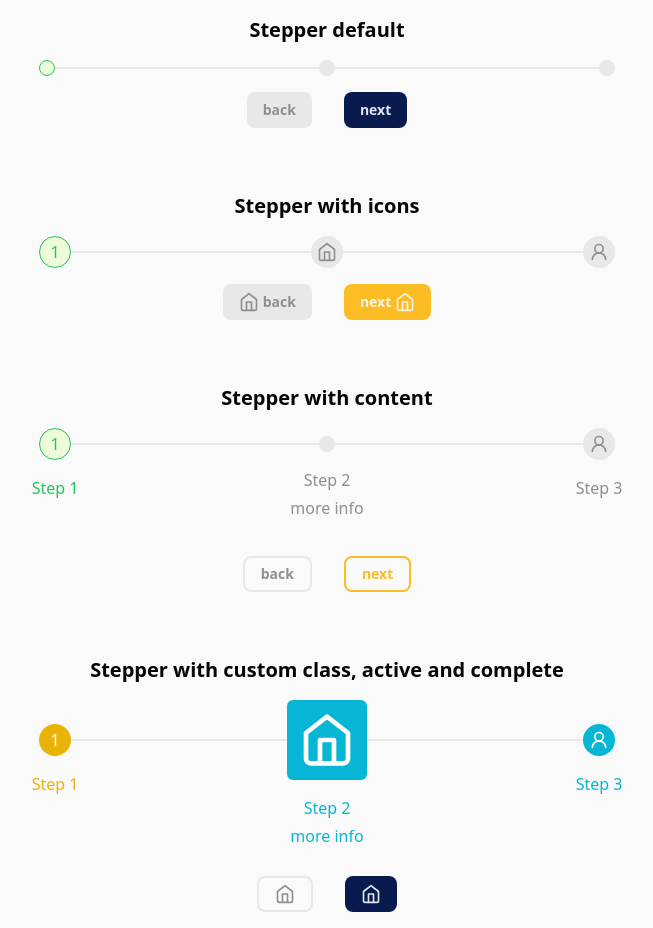
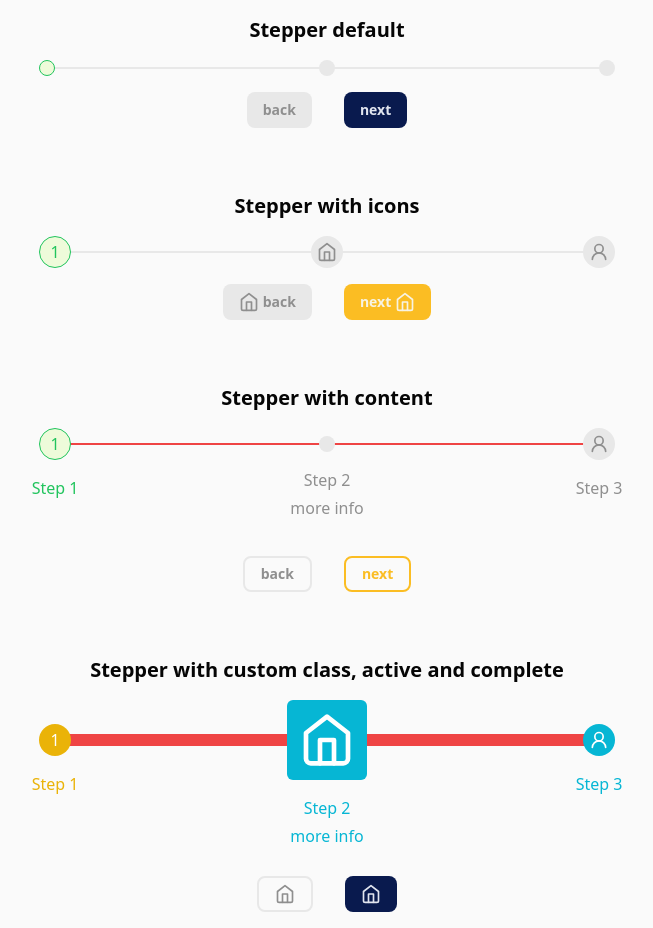
Before and after one commit to cavargasl/promarketing-test, a Next.js app: page / in a window 1280 px wide. Shown: the whole page, without its empty margins (313-966 px from the left). Built offline with nearby package versions, Linux system fonts and the light colour scheme.

Commit message:
feat: add example connector component

```diff
--- a/src/app/components/StepperCustomClass.tsx
+++ b/src/app/components/StepperCustomClass.tsx
@@ -1,7 +1,7 @@
 'use client'
 import { Icons } from '@/components/Icons'
 import { Button } from '@/components/ui/Button'
-import { Step, StepContent, Stepper } from '@/components/ui/Stepper'
+import { Step, StepConnector, StepContent, Stepper } from '@/components/ui/Stepper'
 import useStepper from '@/hooks/useStepper'
 
 export default function StepperCustomClass() {
@@ -13,6 +13,7 @@ export default function StepperCustomClass() {
         activeStep={activeStep}
         isLastStep={(value) => setIsLastStep(value)}
         isFirstStep={(value) => setIsFirstStep(value)}
+        connector={<StepConnector className='h-3 bg-red-500' completedClassName='h-3 bg-yellow-500' />}
       >
         <Step
           onClick={() => setActiveStep(1)}
--- a/src/app/components/StepperWithContent.tsx
+++ b/src/app/components/StepperWithContent.tsx
@@ -1,7 +1,7 @@
 'use client'
 import { Icons } from '@/components/Icons'
 import { Button } from '@/components/ui/Button'
-import { Step, StepContent, Stepper } from '@/components/ui/Stepper'
+import { Step, StepConnector, StepContent, Stepper } from '@/components/ui/Stepper'
 import useStepper from '@/hooks/useStepper'
 
 export default function StepperWithContent() {
@@ -13,6 +13,7 @@ export default function StepperWithContent() {
         activeStep={activeStep}
         isLastStep={(value) => setIsLastStep(value)}
         isFirstStep={(value) => setIsFirstStep(value)}
+        connector={<StepConnector className='bg-red-500' completedClassName='bg-gradient-to-r from-yellow-500 to-blue-500'/>}
       >
         <Step onClick={() => setActiveStep(1)} StepIconComponent={1} >
           <StepContent>Step 1</StepContent>
--- a/src/app/components/StepperWithIcon.tsx
+++ b/src/app/components/StepperWithIcon.tsx
@@ -1,7 +1,7 @@
 'use client'
 import { Icons } from '@/components/Icons'
 import { Button } from '@/components/ui/Button'
-import { Step, Stepper } from '@/components/ui/Stepper'
+import { Step, StepConnector, Stepper } from '@/components/ui/Stepper'
 import useStepper from '@/hooks/useStepper'
 
 export default function StepperWithIcon() {
@@ -13,6 +13,7 @@ export default function StepperWithIcon() {
         activeStep={activeStep}
         isLastStep={(value) => setIsLastStep(value)}
         isFirstStep={(value) => setIsFirstStep(value)}
+        connector={<StepConnector completedClassName='bg-yellow-500' />}
       >
         <Step onClick={() => setActiveStep(1)} StepIconComponent={1} />
         <Step onClick={() => setActiveStep(2)} StepIconComponent={<Icons.home className="h-5 w-5" />} />
```
